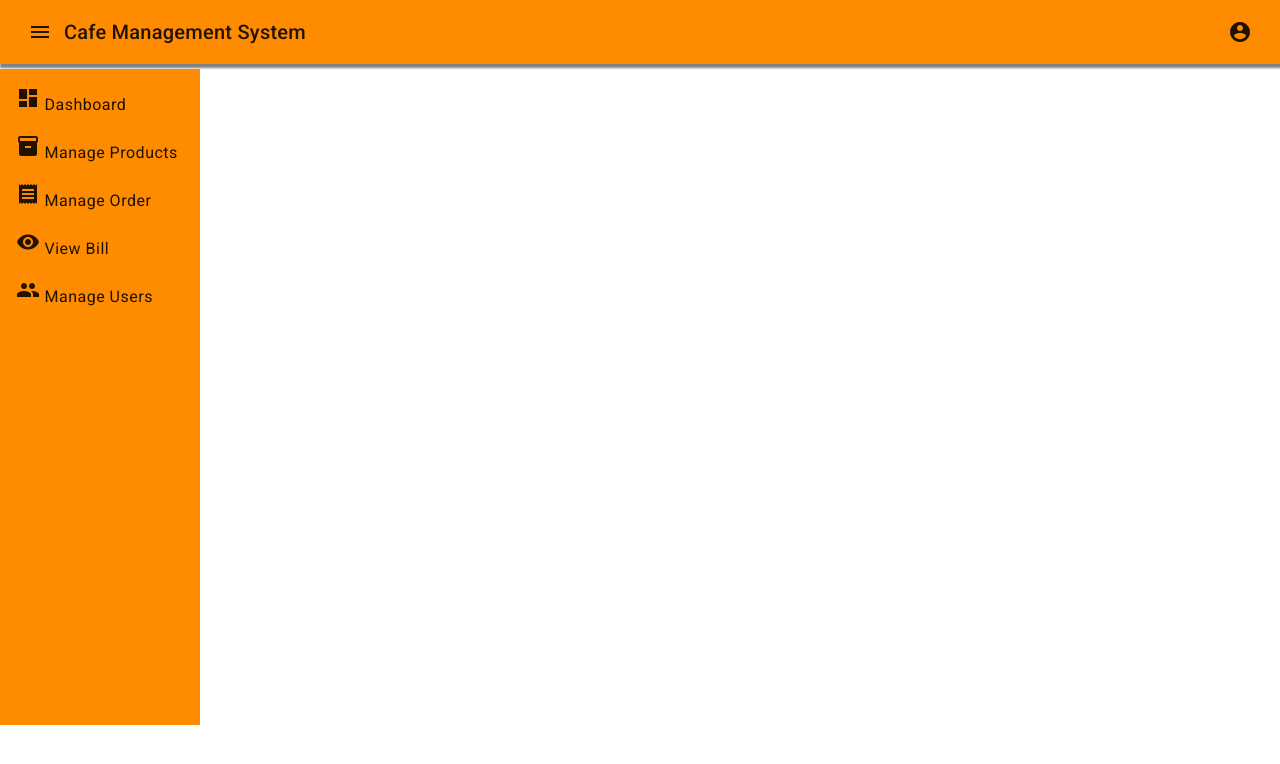
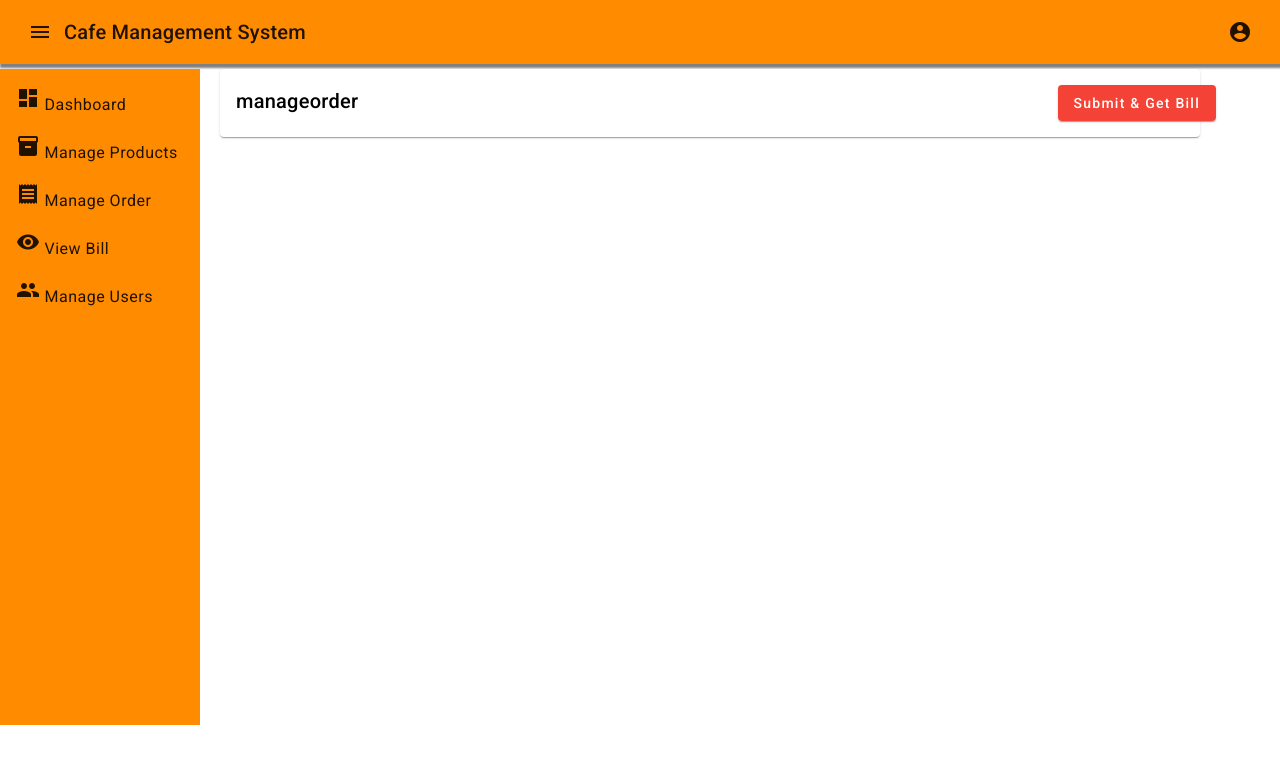
Before and after one commit to AdrianKrampikowski/cafe_management_system, an Angular app: page /manageorder in a window 1280 px wide. Before the commit this address led to /. Shown: the top 764 px of the page. Built offline with nearby package versions, Linux system fonts and the light colour scheme.

Commit message:
add manageorder

```diff
--- a/src/app/app.routes.ts
+++ b/src/app/app.routes.ts
@@ -1,4 +1,8 @@
 import { Routes } from '@angular/router';
 import { DashboardComponent } from './components/dashboard/dashboard.component';
+import { ManageorderComponent } from './components/manageorder/manageorder.component';
 
-export const routes: Routes = [{ path: '', component: DashboardComponent }];
+export const routes: Routes = [
+  { path: '', component: DashboardComponent },
+  { path: 'manageorder', component: ManageorderComponent },
+];
--- a/src/app/components/dashboard/dashboard.component.html
+++ b/src/app/components/dashboard/dashboard.component.html
@@ -1,5 +1,4 @@
 <div class="container">
-
 
     <mat-card class="dashboard-container">
         <mat-card-title>Dashboard</mat-card-title>
--- /dev/null
+++ b/src/app/components/manageorder/manageorder.component.html
@@ -0,0 +1,10 @@
+<div class="container">
+    <mat-card class="manageorder-container">
+        <mat-card-content class="manageorder-top">
+            <mat-card-title>manageorder</mat-card-title>
+            <mat-card>
+                <button mat-flat-button color="warn">Submit & Get Bill</button>
+            </mat-card>
+        </mat-card-content>
+    </mat-card>
+</div>
--- /dev/null
+++ b/src/app/components/manageorder/manageorder.component.scss
@@ -0,0 +1,15 @@
+.container {
+  height: calc(100vh - 150px);
+  width: calc(100vw - 300px);
+}
+
+.dashboard-container {
+  display: flex;
+  flex-direction: column;
+}
+
+.manageorder-top {
+    display: flex;
+    justify-content: space-between;
+    width: 100%;
+}
```
Also changed, not shown: src/app/components/manageorder/manageorder.component.ts (added, +14 -0 lines), 1 other file (tests, documents, lock files or other folders).
